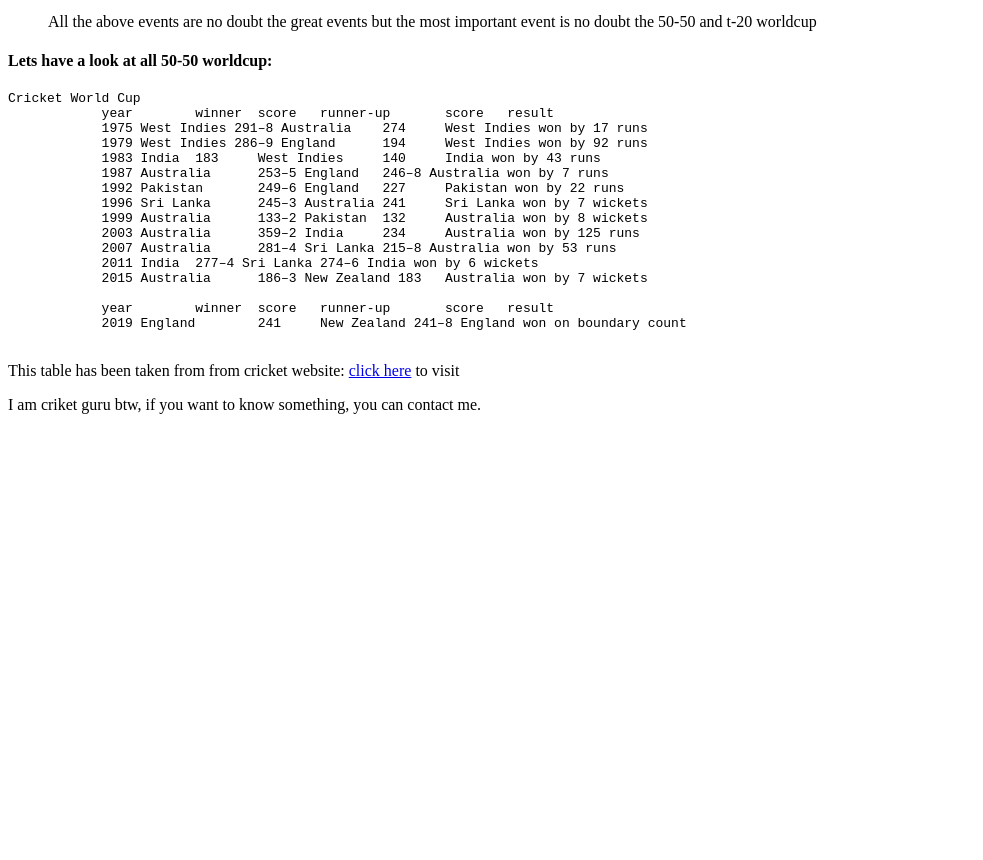
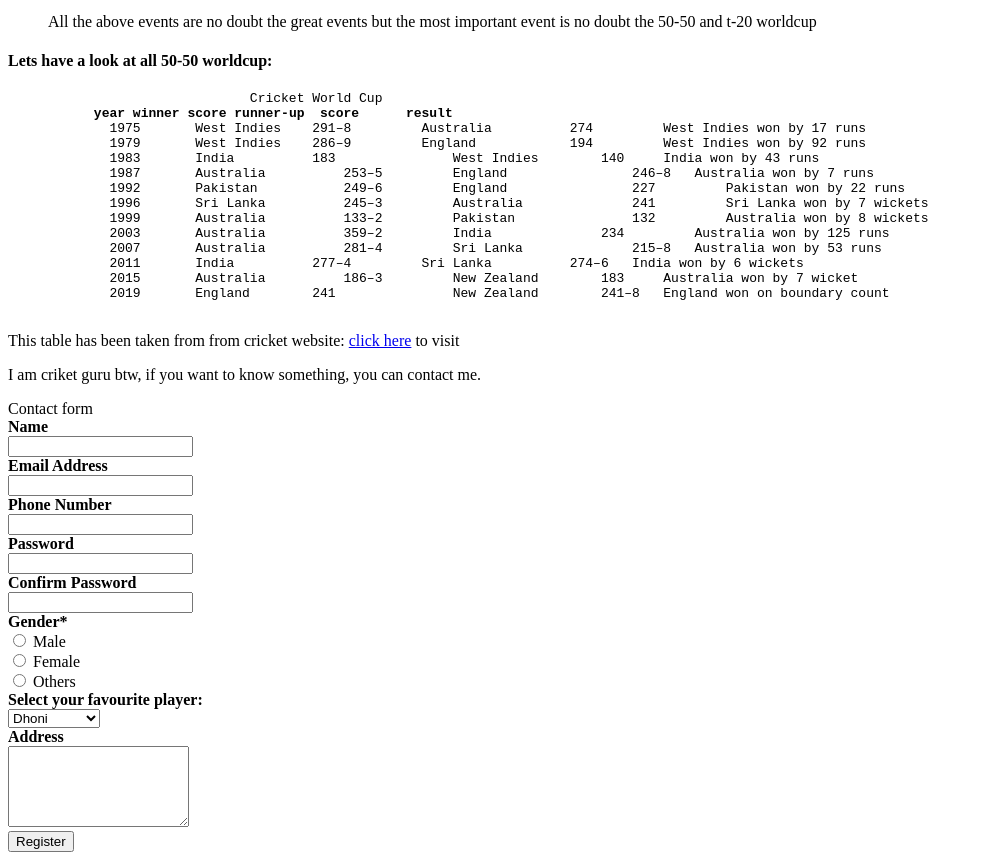
Before and after one commit to Kiran2821996/cricket, a plain HTML site: page index.html in a window 1280 px wide. Shown: the part 345-1205 px from the top of the page, without its empty margins (0-983 px from the left). Before the commit the page ends 800 px from the top, so only its background shows below. Drawn offline with Linux system fonts and the light colour scheme.

Commit message:
cricket 3

```diff
--- a/index.html
+++ b/index.html
@@ -28,25 +28,71 @@
 <main>
     <div>
         <h4>Lets have a look at all 50-50 worldcup:</h4>
-        <pre>Cricket World Cup
-            year	winner	score	runner-up	score	result
-            1975 West Indies 291–8 Australia	274	West Indies won by 17 runs
-            1979 West Indies 286–9 England	194	West Indies won by 92 runs
-            1983 India	183	West Indies	140	India won by 43 runs
-            1987 Australia	253–5 England	246–8 Australia won by 7 runs
-            1992 Pakistan	249–6 England	227	Pakistan won by 22 runs
-            1996 Sri Lanka	245–3 Australia	241	Sri Lanka won by 7 wickets
-            1999 Australia	133–2 Pakistan	132	Australia won by 8 wickets
-            2003 Australia	359–2 India	234	Australia won by 125 runs
-            2007 Australia	281–4 Sri Lanka	215–8 Australia won by 53 runs
-            2011 India	277–4 Sri Lanka	274–6 India won by 6 wickets
-            2015 Australia	186–3 New Zealand 183	Australia won by 7 wickets
-
-            year	winner	score	runner-up	score	result
-            2019 England	241	New Zealand 241–8 England won on boundary count
+        <pre>                               Cricket World Cup
+           <b>year</b> <b>winner</b> <b>score</b> <b>runner-up</b>	<b>score</b>      <b>result</b>
+             1975       West Indies    291–8         Australia	        274	    West Indies won by 17 runs
+             1979       West Indies    286–9         England	        194	    West Indies won by 92 runs
+             1983       India	       183	         West Indies	    140	    India won by 43 runs
+             1987       Australia	   253–5         England	        246–8   Australia won by 7 runs
+             1992       Pakistan	   249–6         England	        227	    Pakistan won by 22 runs
+             1996       Sri Lanka	   245–3         Australia	        241	    Sri Lanka won by 7 wickets
+             1999       Australia	   133–2         Pakistan	        132	    Australia won by 8 wickets
+             2003       Australia	   359–2         India	            234   	Australia won by 125 runs
+             2007       Australia	   281–4         Sri Lanka	        215–8   Australia won by 53 runs
+             2011       India	       277–4         Sri Lanka	        274–6   India won by 6 wickets
+             2015       Australia	   186–3         New Zealand        183	    Australia won by 7 wicket
+             2019       England	       241	         New Zealand        241–8   England won on boundary count
             </pre>
             <p>This table has been taken from from cricket website: <a href="#">click here</a> to visit</p>
             <p>I am criket guru btw, if you want to know something, you can contact me.</p>
+    </div>
+    <div>
+        <form action="action">
+            <caption>Contact form</caption><br>
+
+        <label><b>Name</b></label><br>
+        <input type="text"  ><br>
+
+        <label><b>Email Address</b></label><br>
+        <input type="text"  ><br>
+
+        <label><b>Phone Number</b></label><br>
+        <input type="Number" ><br>
+
+
+        <label><b>Password</b></label><br>
+
+        <input type="password"><br>
+
+        <label><b>Confirm Password</b></label><br>
+
+        <input type="password"><br>
+
+        <label><b>Gender*</b></label><br>
+
+        <input type="radio" required/> Male <br>
+         <input type="radio"> Female <br>
+        <input type="radio" required/> Others <br>
+
+
+        <label><b>Select your favourite player:</b></label><br>
+
+
+        <select>
+          <option>Dhoni</option>
+          <option>Swewag</option>
+          <option>Sachin</option>
+          <option>ragul dravid</option>
+        </select><br>
+
+        <label><b>Address</b></label><br>
+        <textarea  rows="5" required></textarea><br>
+
+        <div >
+          <button class="button" type="submit">Register</button>
+        </div>
+        </form>
+
     </div>
 </main>
 
```
